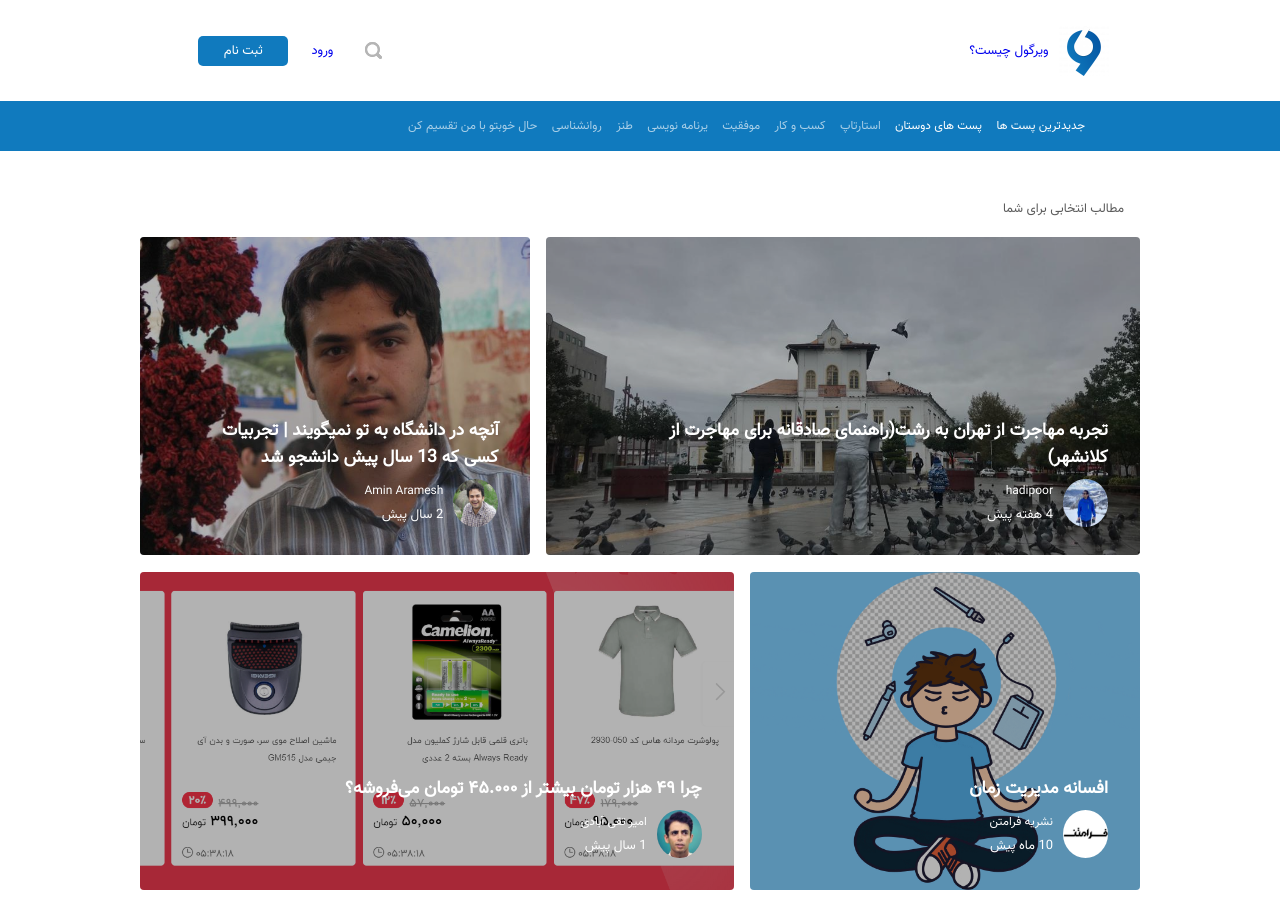
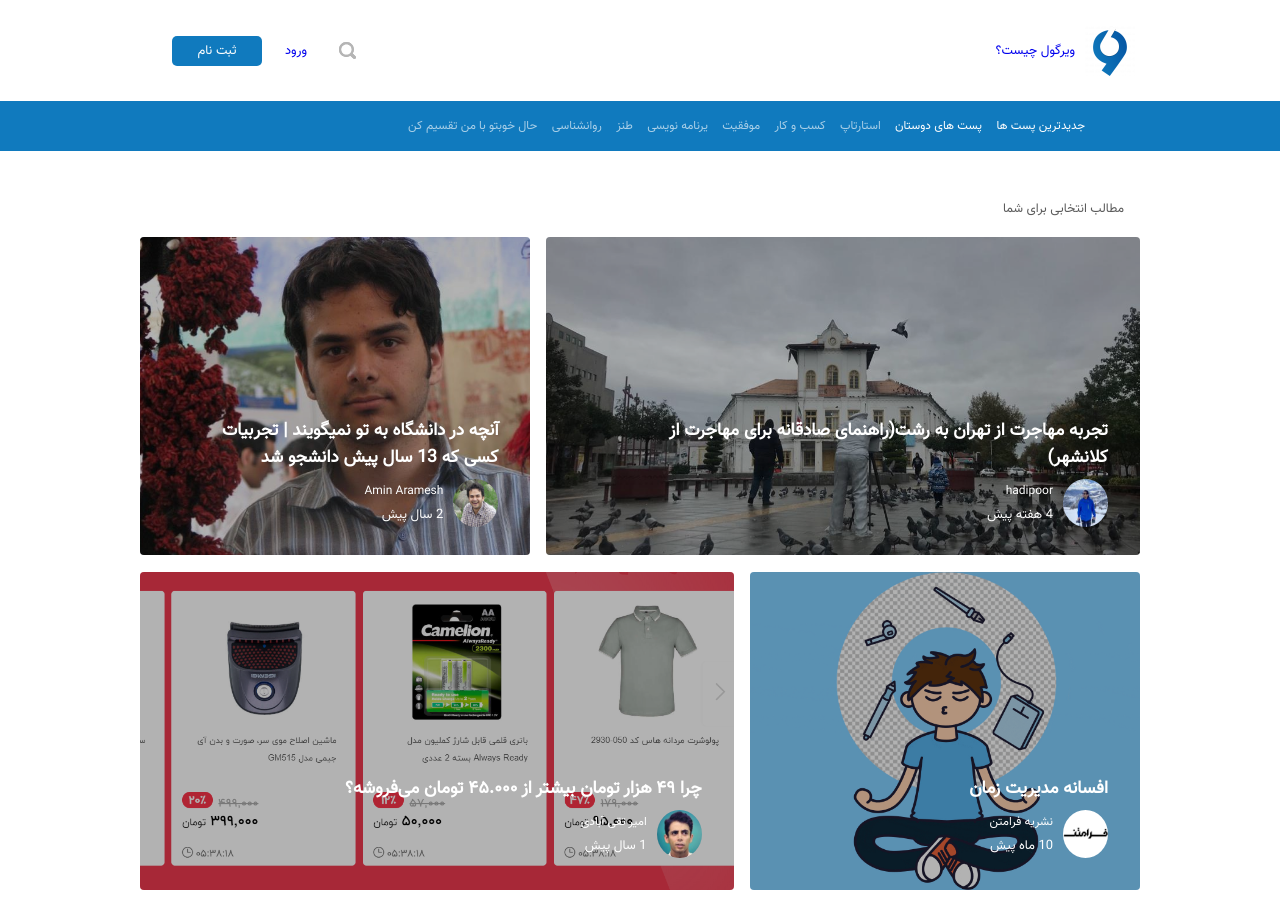
Before and after one commit to miladsafari20/virgool, a plain HTML site: page index.html in a window 1280 px wide. Shown: the top 910 px of the page. Drawn offline with Linux system fonts and the light colour scheme.

Commit message:
change style head

```diff
--- a/index.html
+++ b/index.html
@@ -9,6 +9,7 @@
 </head>
 
 <body>
+    <div class="container">
     <div class="header">
         <div class="box1">
             <a href="#">
@@ -22,6 +23,7 @@
             <a href="#">ثبت نام</a>
         </div>
     </div>
+</div>
     <nav>
         <div class="container">
         <ul>
--- a/style.css
+++ b/style.css
@@ -10,7 +10,7 @@ body{
 .header{
     display: flex;
     justify-content: space-between;
-    margin: 1.6rem 13%;
+    margin: 1.6rem 0;
 }
 
 .box1,.box2{
@@ -229,7 +229,7 @@ a.link {
 }
 @media screen and (max-width: 992px) {
     .header{
-        margin: 1.6rem 0;
+        /* margin: 1.6rem 0; */
     }
     .parent{
         margin-right:.8rem;
```
